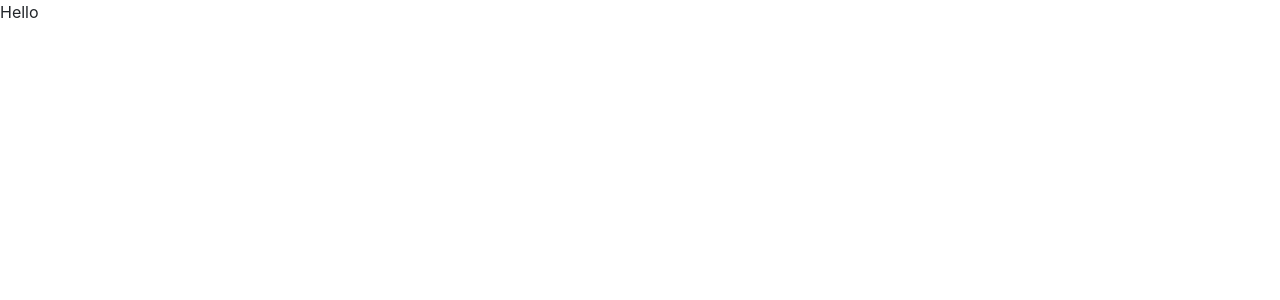
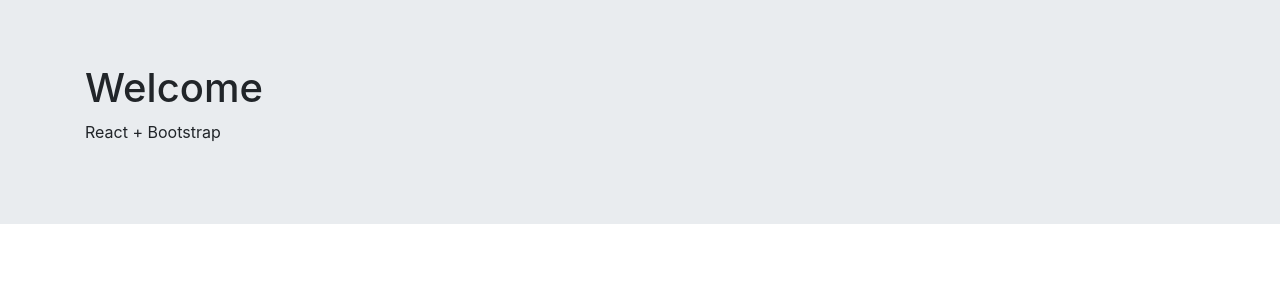
Before and after one commit to destinio/create-boot-app, a React app: page / in a window 1280 px wide. Shown: the top 300 px of the page. Built offline with nearby package versions, Linux system fonts and the light colour scheme.

Commit message:
new welcome screen

```diff
--- a/package.json
+++ b/package.json
@@ -16,11 +16,9 @@
     "@babel/preset-env": "^7.12.1",
     "@babel/preset-react": "^7.12.5",
     "@babel/runtime": "^7.12.5",
-    "autoprefixer": "^10.0.2",
     "babel-loader": "^8.2.1",
     "babel-plugin-styled-components": "^1.11.1",
     "babel-plugin-transform-class-properties": "^6.24.1",
-    "babel-plugin-transform-runtime": "^6.23.0",
     "css-loader": "^5.0.1",
     "eslint": "^7.14.0",
     "eslint-config-airbnb": "^18.2.1",
@@ -35,18 +33,17 @@
     "postcss-loader": "^4.0.4",
     "sass": "^1.29.0",
     "sass-loader": "^10.1.0",
-    "style-loader": "^2.0.0",
     "url-loader": "^4.1.1",
     "webpack": "^5.4.0",
     "webpack-cli": "^4.2.0",
     "webpack-dev-server": "^3.11.0"
   },
   "dependencies": {
+    "autoprefixer": "^10.0.2",
     "bootstrap": "^4.5.3",
     "prop-types": "^15.7.2",
     "react": "^17.0.1",
     "react-bootstrap": "^1.4.0",
-    "react-datepicker": "^3.3.0",
     "react-dom": "^17.0.1",
     "styled-components": "^5.2.1"
   },
--- a/postcss.config.js
+++ b/postcss.config.js
@@ -1,5 +1,3 @@
 module.exports = {
-  plugins: [
-    require('autoprefixer')
-  ]
+  plugins: ['autoprefixer'],
 }
--- a/src/components/App.js
+++ b/src/components/App.js
@@ -1,7 +1,15 @@
 import React from 'react'
+import { Container, Jumbotron } from 'react-bootstrap'
 
 import 'bootstrap/dist/css/bootstrap.css'
 
 export default function App() {
-  return <div>Hello</div>
+  return (
+    <Jumbotron fluid>
+      <Container>
+        <h1>Welcome</h1>
+        <p>React + Bootstrap</p>
+      </Container>
+    </Jumbotron>
+  )
 }
--- a/webpack.config.js
+++ b/webpack.config.js
@@ -1,5 +1,5 @@
 const HtmlWebpackPlugin = require('html-webpack-plugin')
-const MiniCssExtractPlugin = require('mini-css-extract-plugin');
+const MiniCssExtractPlugin = require('mini-css-extract-plugin')
 const path = require('path')
 
 module.exports = {
@@ -7,11 +7,11 @@
   output: {
     path: path.resolve(__dirname, 'build'),
     filename: 'bundle.js',
-    publicPath: '/'
+    publicPath: '/',
   },
   devServer: {
     contentBase: path.resolve(__dirname, 'build'),
-    port: 9000
+    port: 9000,
   },
   module: {
     rules: [
@@ -20,39 +20,35 @@
         exclude: /node_modules/,
         use: {
           loader: 'babel-loader',
-        }
+        },
       },
       {
         test: /\.(png|jpg|gif|svg|eot|ttf|woff|woff2)$/,
         loader: 'url-loader',
         options: {
-          limit: 10000
-        }
+          limit: 10000,
+        },
       },
       {
         test: /\.html$/,
-        use:  [
+        use: [
           {
-            loader: "html-loader"
-          }
-        ]
+            loader: 'html-loader',
+          },
+        ],
       },
       {
         test: /\.(s?)css$/,
-        use: [
-          MiniCssExtractPlugin.loader,
-          "css-loader",
-          "sass-loader"
-        ],
-      }
-    ]
+        use: [MiniCssExtractPlugin.loader, 'css-loader', 'sass-loader'],
+      },
+    ],
   },
   plugins: [
     new HtmlWebpackPlugin({
       template: './src/index.html',
       filename: 'index.html',
-      inject: 'body'
+      inject: 'body',
     }),
-    new MiniCssExtractPlugin()
-  ]
+    new MiniCssExtractPlugin(),
+  ],
 }
```
Also changed, not shown: 1 other file (tests, documents, lock files or other folders).
